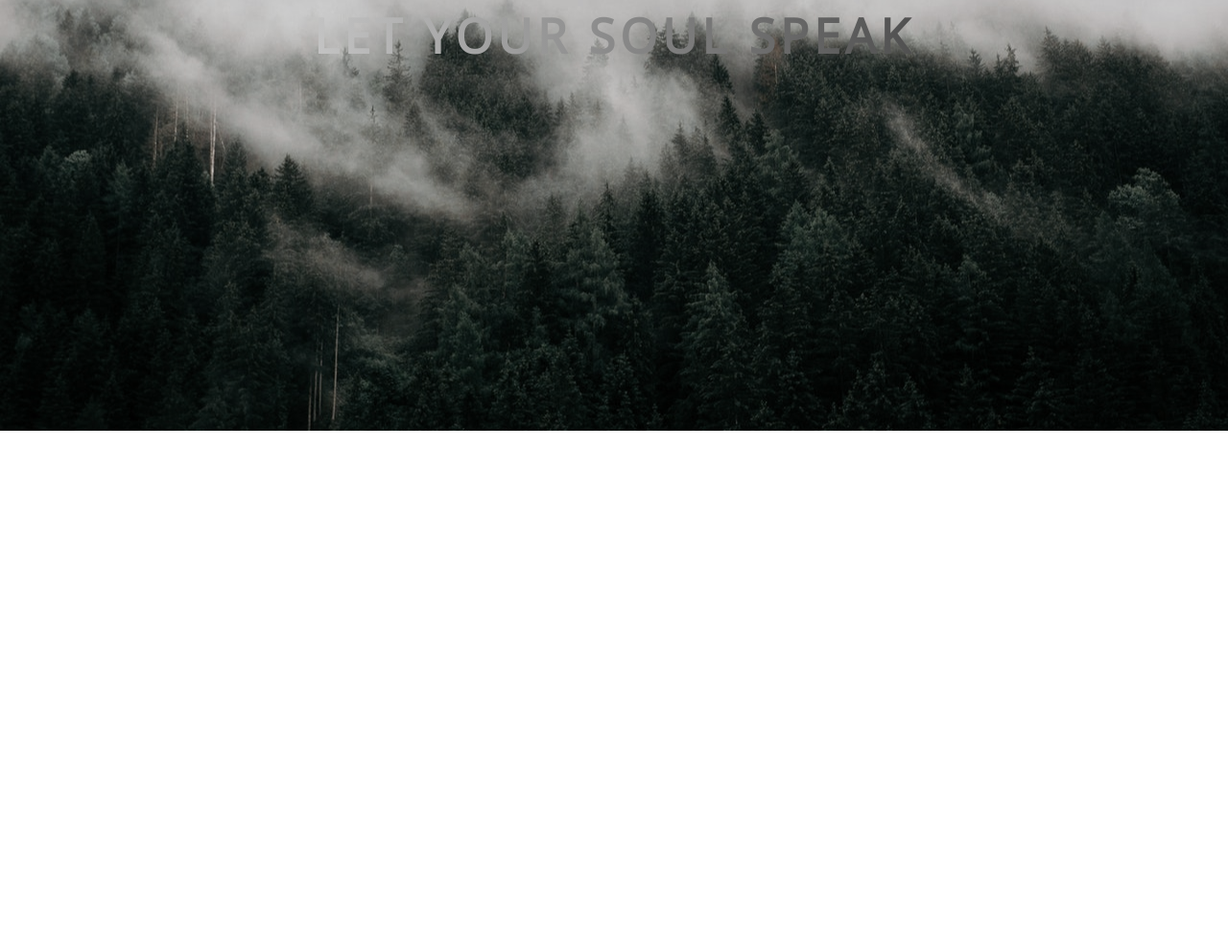
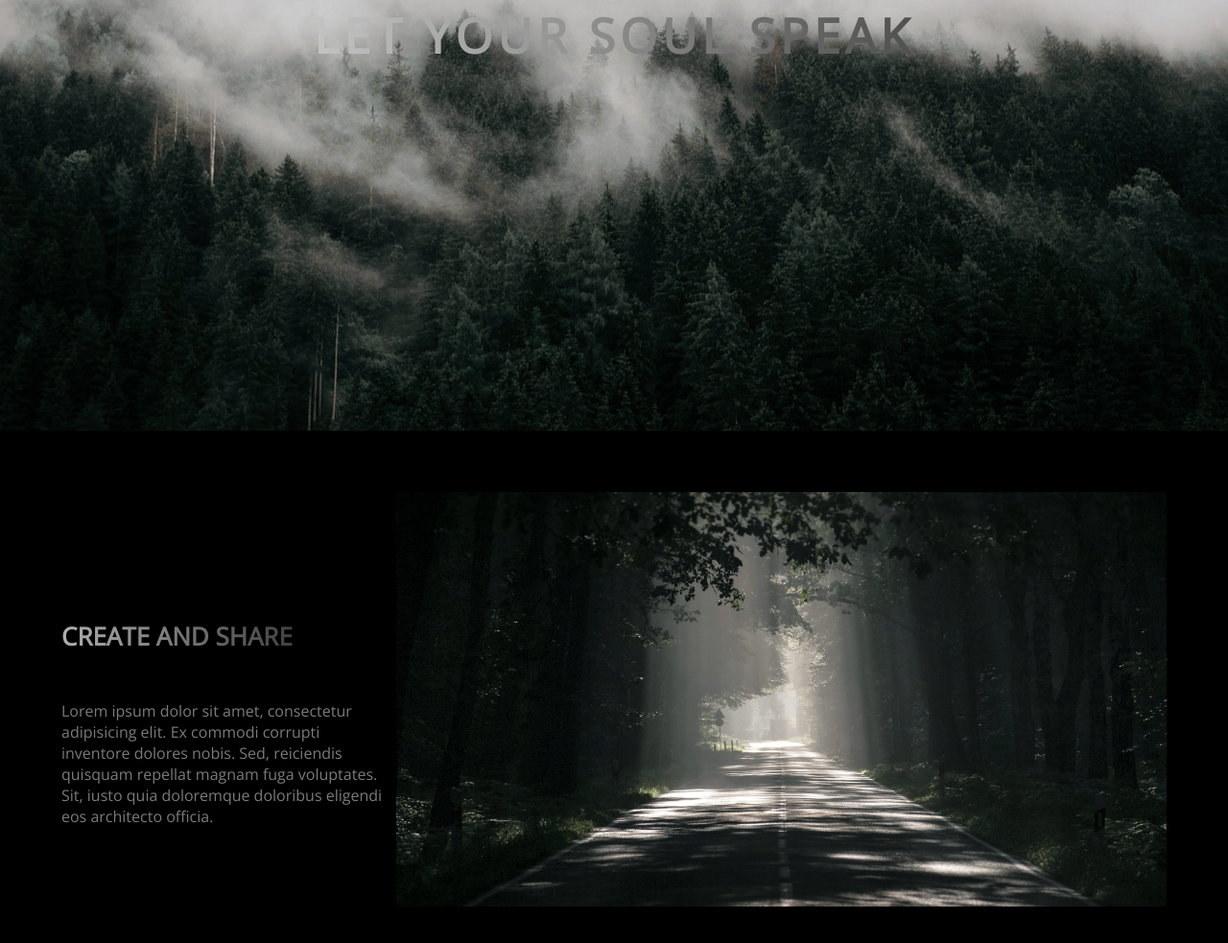
Before and after one commit to nicolasGolob/pictures-website, a plain HTML site: page index.html in a window 1280 px wide. Shown: the part 351-1334 px from the top of the page at 96% size. Before the commit the page ends 800 px from the top, so only its background shows below. Drawn offline with nearby package versions, Linux system fonts and the light colour scheme.

Commit message:
create v1 stories part

```diff
--- a/Css/style.css
+++ b/Css/style.css
@@ -6,6 +6,8 @@
     list-style: none;
     text-decoration: none;
     font-size: 62.5%;
+    filter: grayscale(15%);
+
 }
 
 nav{
@@ -47,11 +49,9 @@ nav{
 header{
     height: 100vh;
     width:100%;
-    background: url('../image/image-main.jpg');
+    background: url('../image/forest_mist_main_image.jpg');
     background-size: cover;
     background-position: center;
-    filter: grayscale(40%);
-    background-color: blue;
 }
 
 h1{
@@ -69,3 +69,53 @@ h1{
 }
 
 /* Stories */
+
+.stories-container{
+    display: grid;
+    grid-template-rows: repeat(10, 1fr);
+    grid-template-columns: repeat(10, 1fr);
+    width: 100%;
+    height: 70vh;
+    padding: 8vh;
+    background-color: rgb(0, 0, 0);
+    gap: 10px;
+
+}
+
+.title-p1{
+    grid-column: 1/4;
+    grid-row: 4/5;
+    font-size: 2.6rem;
+    color: rgb(196, 196, 196);
+    display: flex;
+    align-items: center;
+    justify-content: left;
+    text-transform: uppercase;
+    background-image: linear-gradient(to left, #141414, rgb(175, 175, 175));
+    -webkit-background-clip: text;
+    background-clip: text;
+    color: transparent;
+}
+
+.text-p1{
+    grid-column: 1/4;
+    grid-row: 5/10;
+    font-size: 1.6rem;
+    color: rgb(122, 122, 122);
+    display: flex;
+    align-items: center;
+    justify-content: center;
+}
+
+.stories-picture{
+    grid-column: 4/-1;
+    grid-row: 1/-1;
+    background-image: url('../Image/forest_road_in_the_mist.jpg');
+    background-position: center;
+    background-size: cover;
+    /* clip-path: polygon(25% 0%, 100% 0%, 75% 100%, 0% 100%); */
+    border-radius: 5px;
+
+}
+
+/* Second Section */
--- a/index.html
+++ b/index.html
@@ -26,6 +26,15 @@
         </nav>
         <h1> Let your soul speak </h1>
     </header>
-    <section class="stories"></section>
+    <section class="stories-container">
+            <h2 class="title-p1">Create and share</h2>
+            <p class="text-p1">Lorem ipsum dolor sit amet, consectetur adipisicing elit. Ex commodi corrupti inventore dolores nobis. Sed, reiciendis quisquam repellat magnam fuga voluptates. Sit, iusto quia doloremque doloribus eligendi eos architecto officia.</p>
+            <div class="stories-picture">
+            <!-- second part to finish -->
+            <!-- <div class="stories-picture2"></div>
+            <h2 class="title-p2">Create and share</h2>
+            <p class="text-p2">Lorem ipsum dolor sit amet, consectetur adipisicing elit. Ex commodi corrupti inventore dolores nobis. Sed, reiciendis quisquam repellat magnam fuga voluptates. Sit, iusto quia doloremque doloribus eligendi eos architecto officia.</p> -->
+        </div>
+    </section>
 </body>
 </html>
```
Also changed, not shown: Image/forest_mist_main_image.jpg (renamed from Image/image-main.jpg), Image/forest_road_in_the_mist.jpg (added), Image/image1.jpg (renamed from Image/image-2.jpg), Image/image2.jpg (renamed from Image/image-1.jpg), 2 other files.
